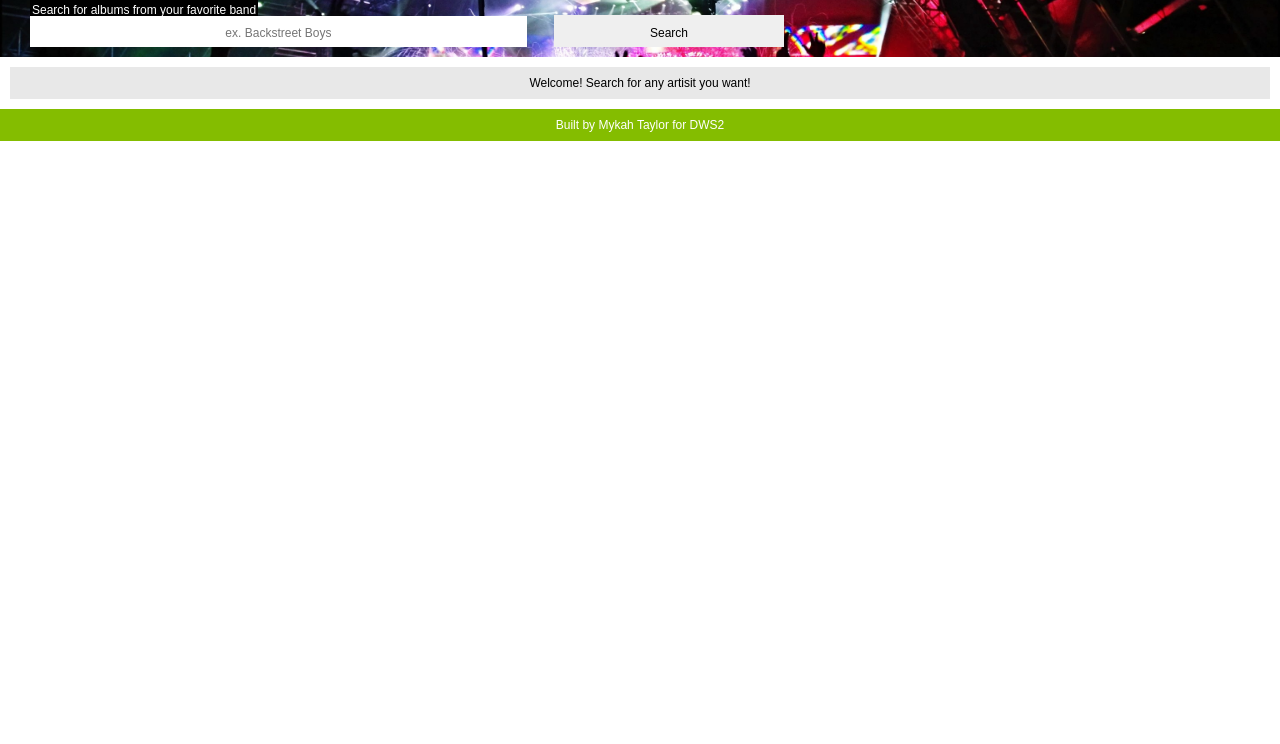
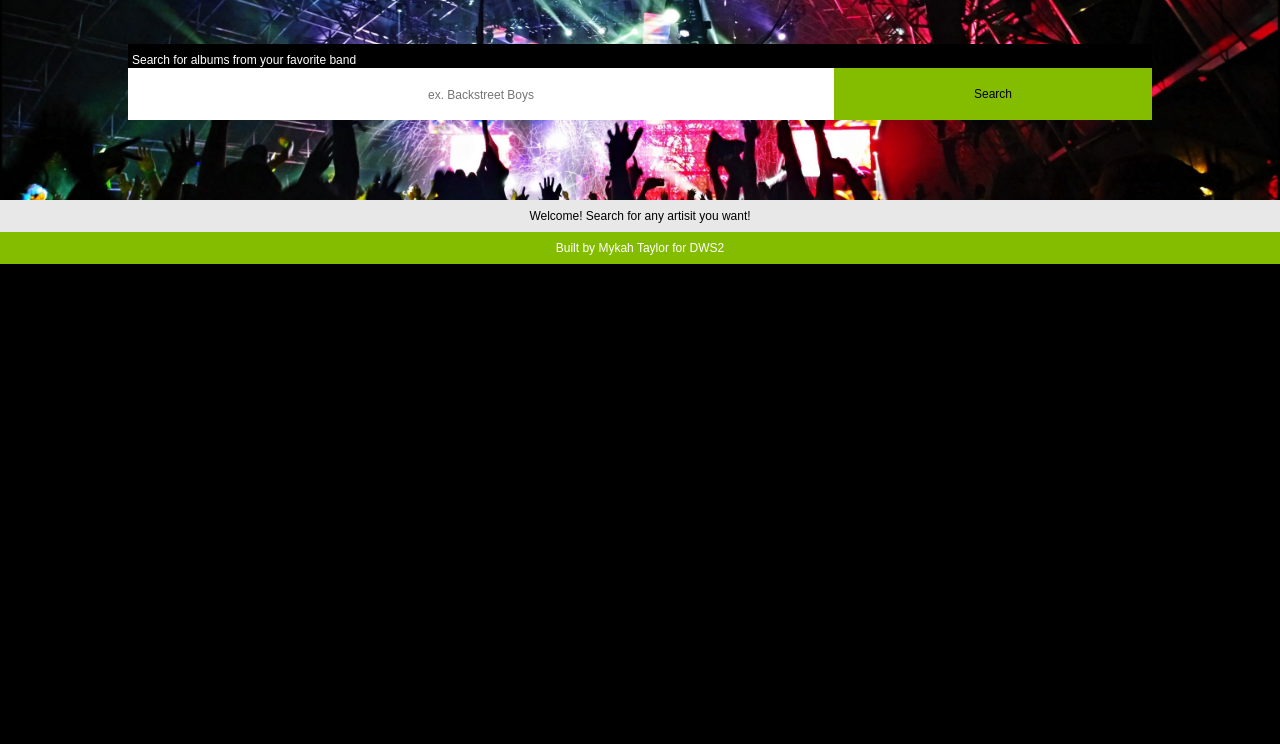
Before and after one commit to mykahT18/TaylorMykah_ApiSearchApp, a website: page index.html in a window 1280 px wide. Shown: the part 56-800 px from the top of the page. Drawn offline with Linux system fonts and the light colour scheme.

Commit message:
I have inserted media mixins and used flex box

```diff
--- a/index.html
+++ b/index.html
@@ -20,11 +20,15 @@
 		</nav>
 
 		<form action="submit">
-		<p class="input-holder">
-			<label for="searchInput">Search for albums from your favorite band</label>
-			<input class="searchInput" id="searchInput" type="text" placeholder="ex. Backstreet Boys">
-		</p>
-		<button class="search-button">Search</button>
+			<p class="label-holder">
+				<label for="searchInput">Search for albums from your favorite band</label>
+			</p>
+			<p class="input-holder">
+				<input class="searchInput" id="searchInput" type="text" placeholder="ex. Backstreet Boys">
+			</p>
+			<p class="button-holder">
+				<button class="search-button">Search</button>
+			</p>
 	</form>
 
 	</header>
--- a/scss/Utilities/_mixins.scss
+++ b/scss/Utilities/_mixins.scss
@@ -10,3 +10,15 @@
   padding-bottom: $bottom;
   padding-left: $left;
   }
+ @mixin screen($myScreen) {
+
+    @if $myScreen == "med"{
+
+        @media only screen and (min-width: 600px)  { @content;}
+
+    }
+    @else if $myScreen == "large"{
+
+        @media only screen and (min-width: 1000px) { @content; }
+    }
+}
--- a/scss/base/_base.scss
+++ b/scss/base/_base.scss
@@ -8,6 +8,11 @@ body {
 	margin: 0px 0px;
 	font-size: $font-size;
 	width: 100%;
+
+	@include screen(large){
+
+		background-color: black;
+	}
 }
 header .logo{
     color: $font-color-prime;
@@ -31,29 +36,14 @@ a{
 }
 // section
 .results{
+	display: flex;
+	flex-basis: 100%;
+	flex-wrap: wrap;
 
-	@include margin(1rem, 1rem, 1rem, 1rem);
 }
 article img{
     width: 50%;
     height: 100%;
-}
-.input-holder{
-	color: $font-color-prime;
-}
-label{
-	background-color: $bg-color;
-	padding: 0.5rem 0.2rem;
-	margin-left: 1rem;
-	font-size: $font-size;
-	@media (min-width: 600px){
-		@include margin(0rem, 0rem, 0.5rem, 3rem);
-	}
-}
-form{
-	margin-top: 4rem;
-	display: flex;
-	flex-direction: row;
 }
 article div {
 	h3{
@@ -68,37 +58,76 @@ article div {
 article {
 	background: $color-prime;
 	display: flex;
-	// width: 100%;
-	margin: 0.3rem;
+	width: 100%;
+    @include margin(1rem, auto, 1rem, auto);
+
+	@include screen(med){
+
+		flex-basis: 48%;
+	}
+	@include screen(large){
+
+		flex-basis: 32%;
+	}
+
 }
+//==========Form=========//
+form{
+	display: flex;
+	flex-wrap: wrap;
+	width: 80%;
+    @include margin(4rem, auto, 0rem, auto);
+}
+.label-holder{
+	background-color: $bg-color;
+	color: $font-color-prime;
+	font-size: $font-size;
+	flex-basis: 100%;
+	@include padding(1rem, 0rem, 0.2rem, 0.4rem);
+}
+.button-holder{
+	flex: 1 0 90px;
 
-.searchInput{
-	@include margin(0.6rem, 1.8rem, 1rem, 1rem);
-	@include padding(1rem, 5.4rem, 0.7rem, 5.4rem);
-	outline: none;
-	border: none;
-	text-align: center;
-	width: 89.6%;
-	@media (min-width: 600px){
-		@include margin(0rem, 0rem, 0.5rem, 3rem);
-	}
+}
+.input-holder{
+	color: $font-color-prime;
+	flex: 2 0 250px;
 }
 .search-button{
-	@include margin(1.8rem, 2.3rem, 1rem, 0rem);
+	@include margin(0rem, 2.3rem, 2rem, 0rem);
     border: none;
-    padding: 0.8rem 0.6rem;
-    width: 17.9%;
-    @media (min-width: 600px){
-    	@include margin(1.1rem, 2.3rem, 1rem, 0rem);
-    	padding-top: 1.2rem;
+    background-color: $color-prime;
+    flex-basis: 100%;
+    width: 100%;
+    @include padding(1.5rem, 0rem, 1.5rem, 0rem);
+
+     @include screen(med){
+
+    	 @include padding(2rem, 0rem, 2rem, 0rem);
     }
+}
+.search-button:hover{
+	background: $color-second;
+}
+.searchInput{
+    box-sizing: border-box;
+    text-overflow: ellipsis;
+    @include padding(1.5rem, 0rem, 1.3rem, 0rem);
+    outline: none;
+    border: none;
+    text-align: center;
+    width: 100%;
+    flex-basis: 100%;
+
+     @include screen(med){
+
+    	 @include padding(2rem, 0rem, 1.8rem, 0rem);
+    }
+
 }
 .messageResults{
 	background-color: #e8e8e8;
 	@include padding(1rem, 3.9rem, 1rem, 3.9rem);
-	padding: 1rem 3.9rem;
-
-	@media(min-width: 600px){
-		text-align: center;
-	}
+	flex-basis: 100%;
+	text-align: center;
 }
--- a/scss/layout/_nav.scss
+++ b/scss/layout/_nav.scss
@@ -12,7 +12,13 @@ header{
     background-size: cover;
     background-position: center;
     background-repeat: no-repeat;
-    padding-top: 2rem;
+    @include padding(2rem, 0rem, 2rem, 0rem);
+
+
+	@include screen(med){
+		padding-top: 6rem;
+    	padding-bottom: 6rem;
+	}
 }
 
 footer{
```
Also changed, not shown: CSS/main.css.
